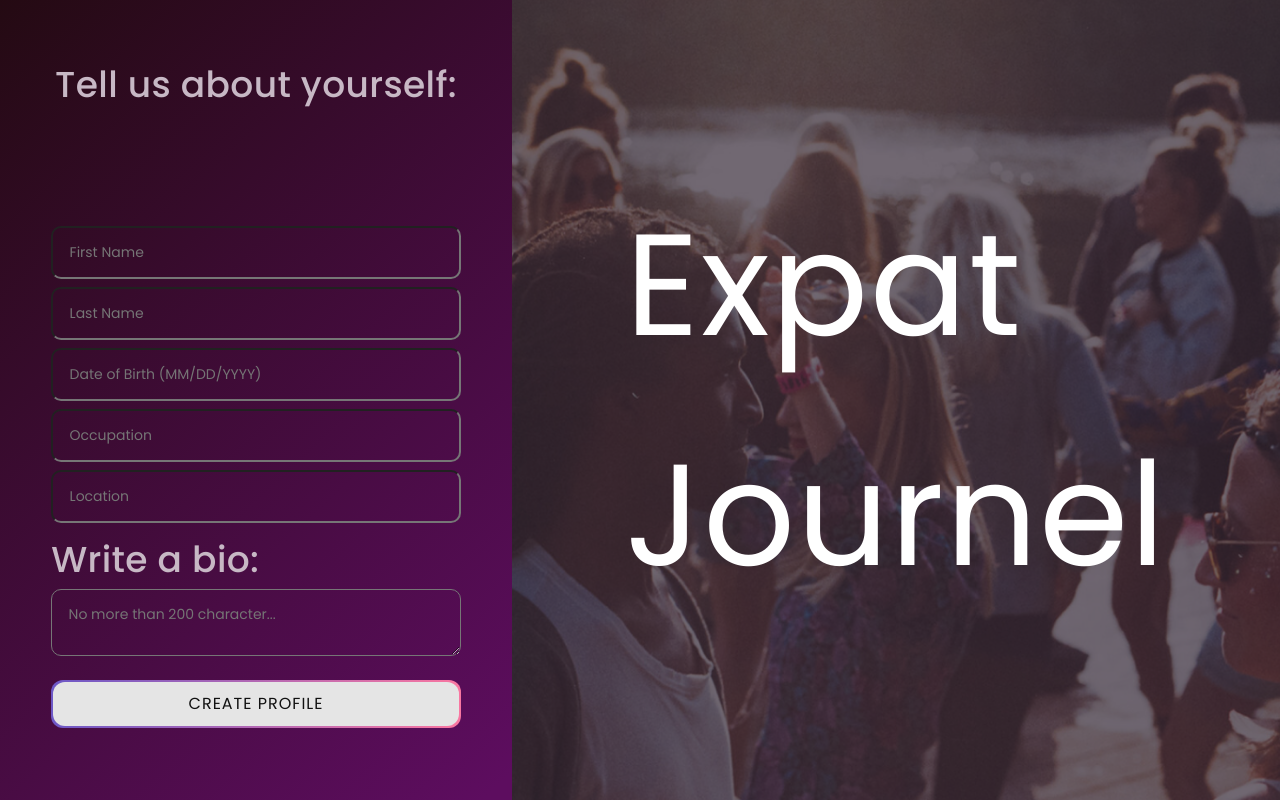
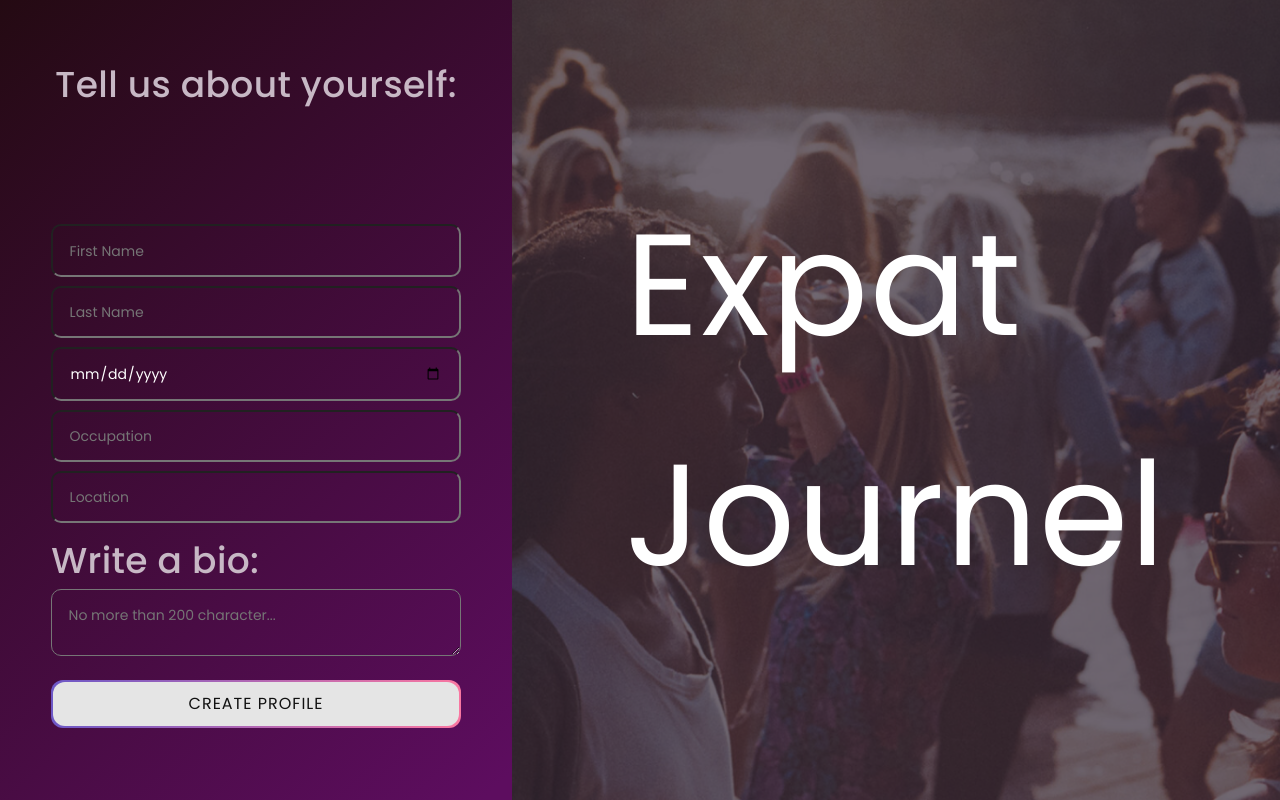
Before and after one commit to Build-Week-Expat-Journal/FE, a React (Create React App) app in the folder frontend/: page /createprofile in a window 1280 px wide. Built offline with nearby package versions, Linux system fonts and the light colour scheme.

Commit message:
updated date field to be a date picker

```diff
--- a/frontend/src/components/CreateProfileForm.js
+++ b/frontend/src/components/CreateProfileForm.js
@@ -80,7 +80,7 @@ const CreateProfileForm = ({ values, errors, touched }) => {
                     ) : undefined}
                 <StyledField type='text' name='lastname' placeholder='Last Name' />
                     {touched.lastname && errors.lastname && (<ErrorMessage>{errors.lastname}</ErrorMessage>)}
-                <StyledField type='text' name='dob' placeholder='Date of Birth (MM/DD/YYYY)' />
+                <StyledField type='date' name='dob' placeholder='Date of Birth (MM/DD/YYYY)' />
                     {touched.dob && errors.dob && (<ErrorMessage>{errors.dob}</ErrorMessage>)}
                 <StyledField type='text' name='occupation' placeholder='Occupation' />
                     {touched.occupation && errors.occupation && (<ErrorMessage>{errors.occupation}</ErrorMessage>)}
```
